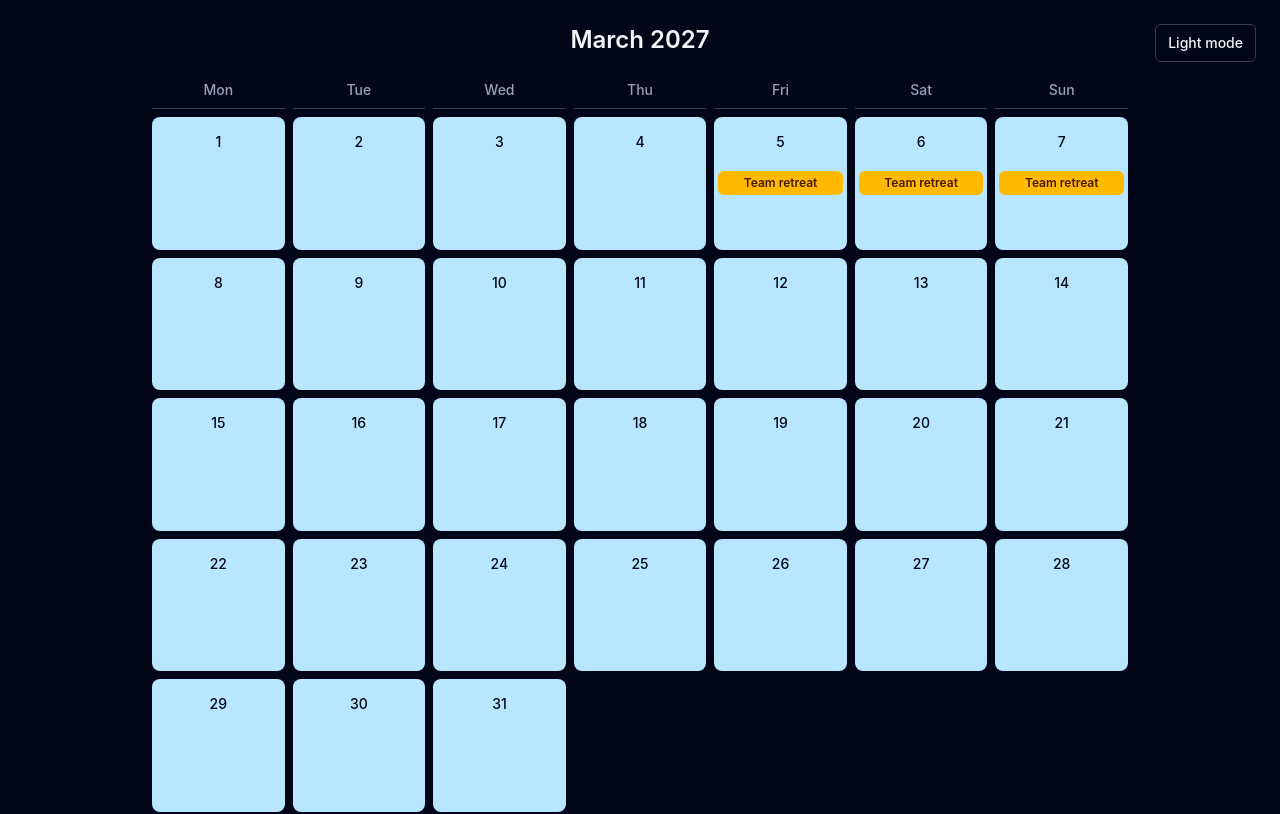
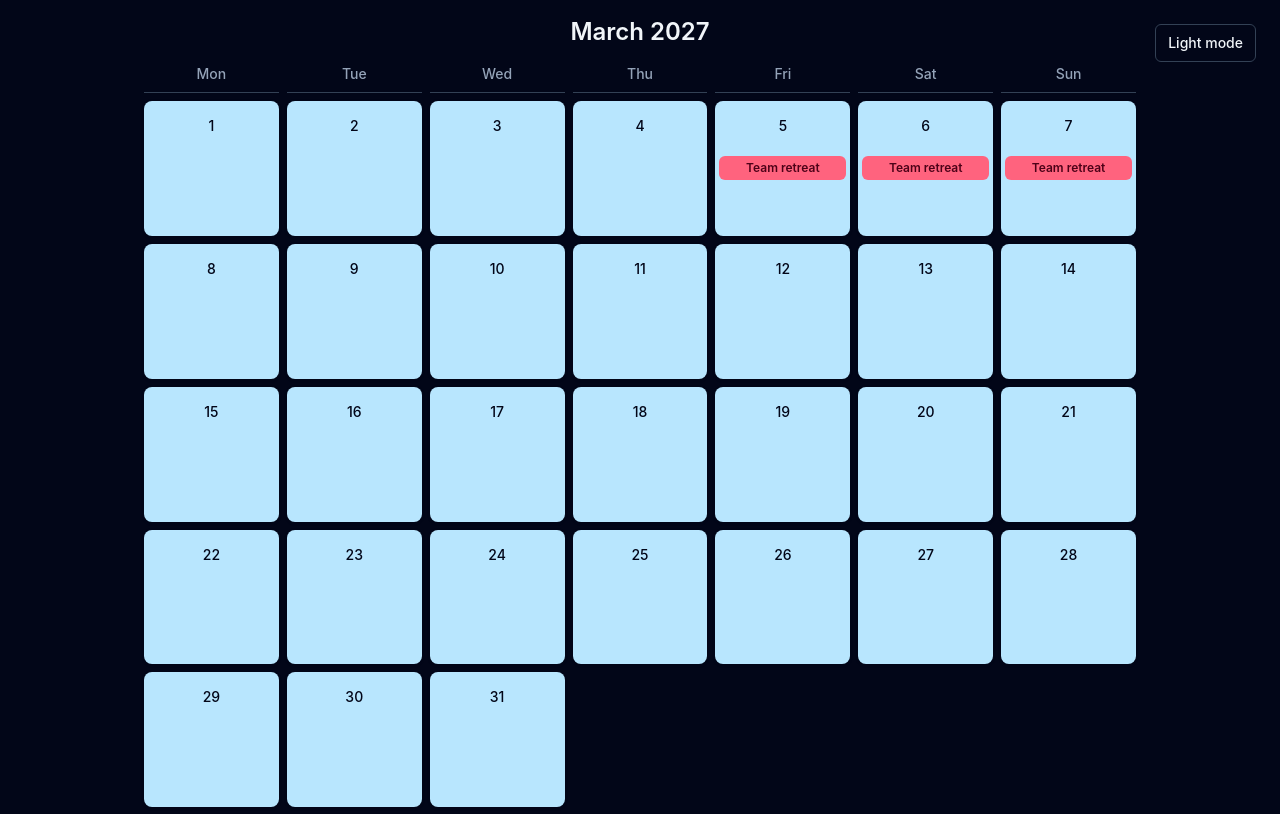
Before and after one commit to fourers/tailwind-calendar-app, a React (Vite) app: page / in a window 1280 px wide. Shown: the top 814 px of the page. Built offline with nearby package versions, Linux system fonts and the light colour scheme.

Commit message:
Update styling

```diff
--- a/src/App.tsx
+++ b/src/App.tsx
@@ -98,6 +98,7 @@ function App() {
         {isDarkMode ? "Light mode" : "Dark mode"}
       </button>
 
+      <div className="pb-6">
         {monthsToDisplay.map((month) => (
           <Calendar
             key={month}
@@ -106,6 +107,7 @@ function App() {
             events={getEventsForMonth(month, 2027)}
           />
         ))}
+      </div>
     </main>
   );
 }
--- a/src/Calendar.tsx
+++ b/src/Calendar.tsx
@@ -44,8 +44,8 @@ export function Calendar({ month, year, events = [] }: CalendarProps) {
   }).format(new Date(year, month - 1, 1));
 
   return (
-    <section className="mx-auto max-w-5xl p-6">
-      <h2 className="calendar-heading mb-4 text-2xl font-semibold text-center">
+    <section className="mx-auto max-w-5xl p-4">
+      <h2 className="calendar-heading mb-2 text-2xl font-semibold text-center">
         {monthName} {year}
       </h2>
 
@@ -96,7 +96,7 @@ export function Calendar({ month, year, events = [] }: CalendarProps) {
                   .map((event) => (
                     <div
                       key={event.id}
-                      className="absolute inset-x-1 top-1/2 -translate-y-1/2 truncate rounded-md bg-amber-400 px-1 py-1 text-xs font-semibold text-amber-950"
+                      className="absolute inset-x-1 top-1/2 -translate-y-1/2 truncate rounded-md bg-rose-400 px-1 py-1 text-xs font-semibold text-rose-950"
                       title={event.label}
                     >
                       {event.label}
```
Lines whose indentation alone changed are shown as unchanged.
